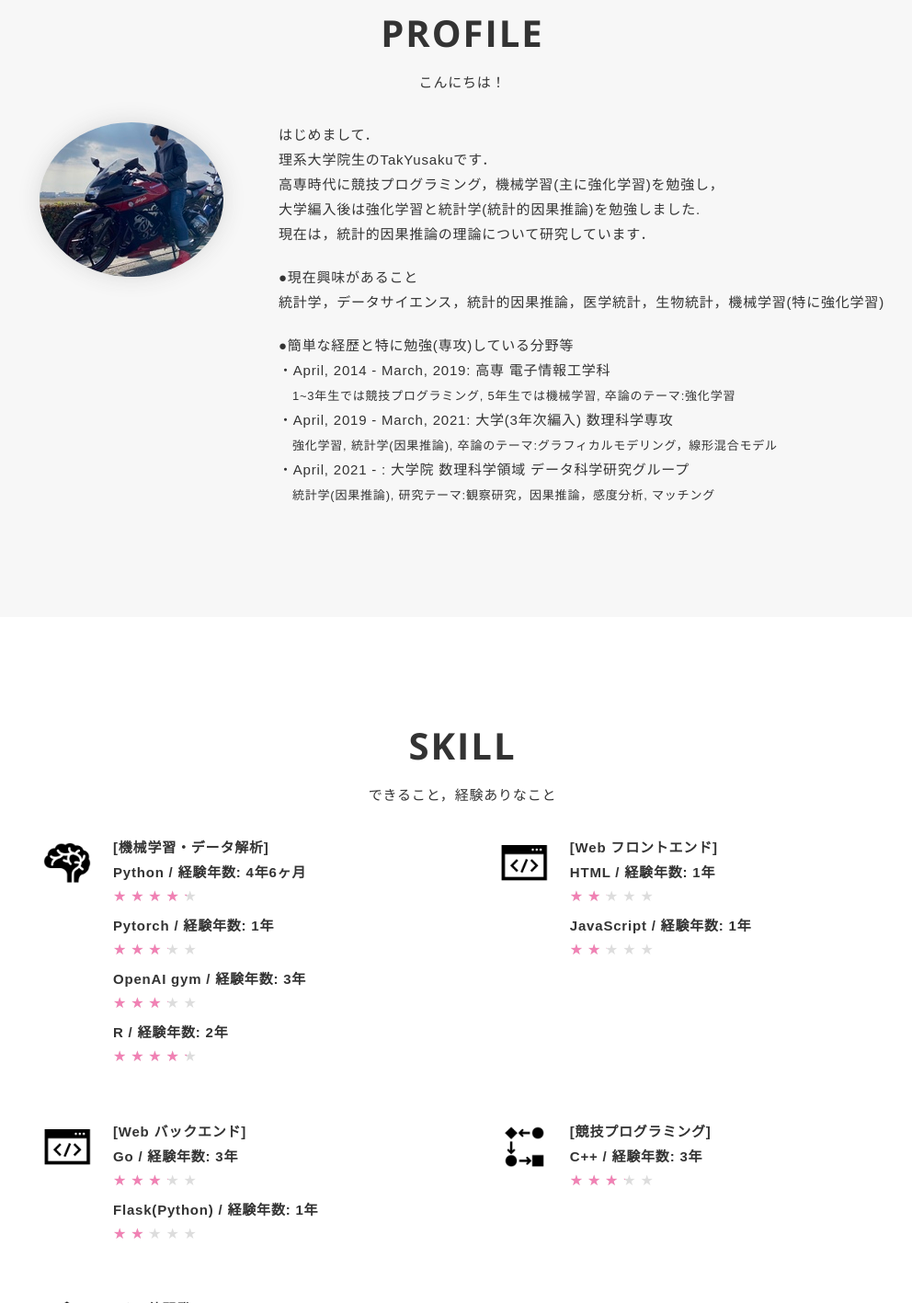
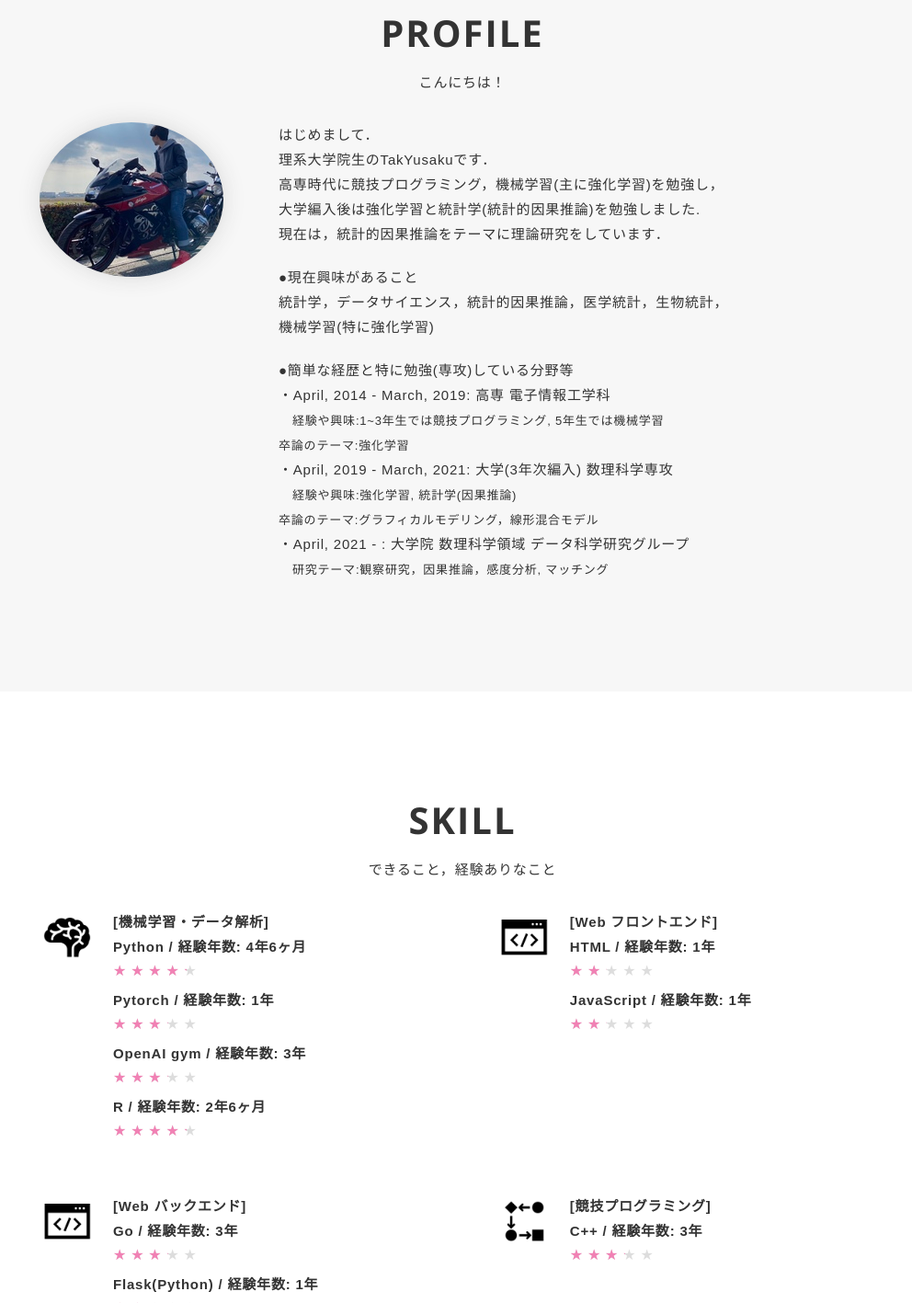
Before and after one commit to TakYusaku/TakYusaku.github.io, a plain HTML site: page index.html in a window 1280 px wide. Shown: the part 860-2277 px from the top of the page at 92% size, without its empty margins (137-1129 px from the left). Drawn offline with nearby package versions, Linux system fonts and the light colour scheme.

Commit message:
Update index.html

```diff
--- a/index.html
+++ b/index.html
@@ -62,13 +62,13 @@
               </div>
               <div class="about-body">
                 <p>
-                  はじめまして．<br> 理系大学院生のTakYusakuです．<br>高専時代に競技プログラミング，機械学習(主に強化学習)を勉強し，<br> 大学編入後は強化学習と統計学(統計的因果推論)を勉強しました. <br> 現在は，統計的因果推論の理論について研究しています．
+                  はじめまして．<br> 理系大学院生のTakYusakuです．<br>高専時代に競技プログラミング，機械学習(主に強化学習)を勉強し，<br> 大学編入後は強化学習と統計学(統計的因果推論)を勉強しました. <br> 現在は，統計的因果推論をテーマに理論研究をしています．
                 </p>
                 <p>
-                  ●現在興味があること <br> 統計学，データサイエンス，統計的因果推論，医学統計，生物統計，機械学習(特に強化学習)
+                  ●現在興味があること <br> 統計学，データサイエンス，統計的因果推論，医学統計，生物統計，<br> 機械学習(特に強化学習)
                 </p>
                 <p>
-                  ●簡単な経歴と特に勉強(専攻)している分野等 <br> ・April, 2014 - March, 2019: 高専 電子情報工学科 <br> &nbsp;&nbsp; <font size="2">1~3年生では競技プログラミング, 5年生では機械学習, 卒論のテーマ:強化学習</font> <br> ・April, 2019 - March, 2021: 大学(3年次編入) 数理科学専攻 <br> &nbsp;&nbsp; <font size="2">強化学習, 統計学(因果推論), 卒論のテーマ:グラフィカルモデリング，線形混合モデル</font> <br> ・April, 2021 - : 大学院 数理科学領域 データ科学研究グループ <br> &nbsp;&nbsp; <font size="2">統計学(因果推論), 研究テーマ:観察研究，因果推論，感度分析, マッチング</font>
+                  ●簡単な経歴と特に勉強(専攻)している分野等 <br> ・April, 2014 - March, 2019: 高専 電子情報工学科 <br> &nbsp;&nbsp; <font size="2">経験や興味:1~3年生では競技プログラミング, 5年生では機械学習 <br> 卒論のテーマ:強化学習</font> <br> ・April, 2019 - March, 2021: 大学(3年次編入) 数理科学専攻 <br> &nbsp;&nbsp; <font size="2">経験や興味:強化学習, 統計学(因果推論) <br> 卒論のテーマ:グラフィカルモデリング，線形混合モデル</font> <br> ・April, 2021 - : 大学院 数理科学領域 データ科学研究グループ <br> &nbsp;&nbsp; <font size="2"> 研究テーマ:観察研究，因果推論，感度分析, マッチング</font>
                 </p>
               </div>
             </div>
@@ -108,7 +108,7 @@
                   <div class="skill-rating rating">
                     <div class="rate rate3"></div>
                   </div>
-                <h3 class="skill-title">R / 経験年数: 2年</h3>
+                <h3 class="skill-title">R / 経験年数: 2年6ヶ月</h3>
                 <div class="skill-rating rating">
                   <div class="rate rate4"></div>
                 </div>
```
